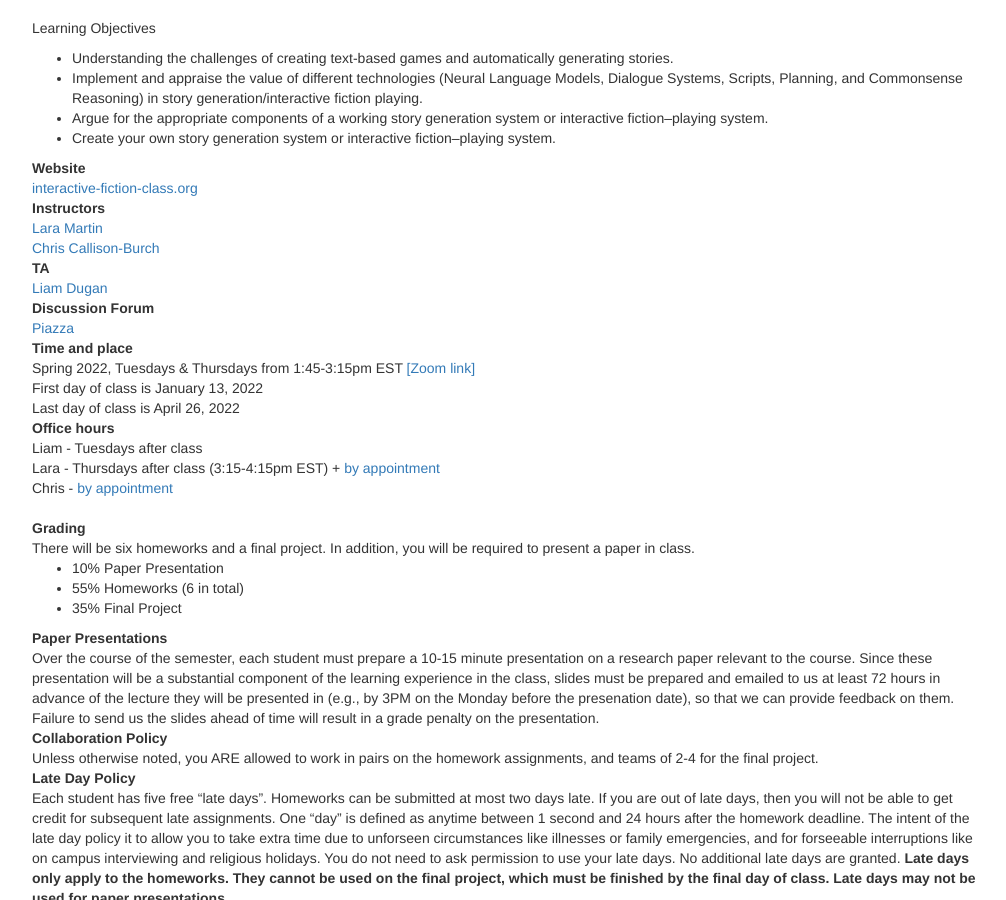
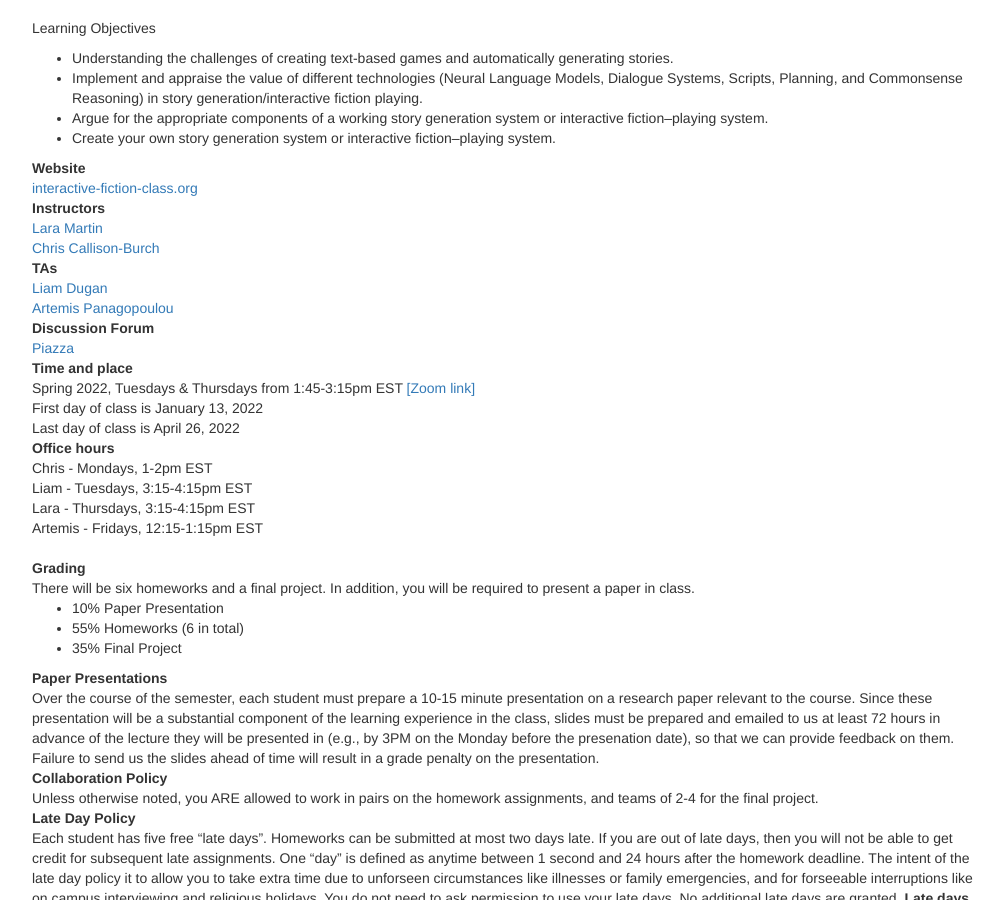
Before and after one commit to interactive-fiction-class/interactive-fiction-class.github.io, a Jekyll site: the page built from index.md, in a window 1280 px wide and 900 px high, scrolled down 517 px. Shown: the whole window, without its empty margins (233-1239 px from the left). Built offline with Jekyll 4.4.1, drawn with Linux system fonts in a browser that asks for light colours; nearby versions of some CDN libraries; a script that is not in the unit is left out.

Commit message:
Adding Artemis, updating office hours

```diff
--- a/index.md
+++ b/index.md
@@ -103,8 +103,9 @@ Instructors
 : [Lara Martin](https://laramartin.net)
 : [Chris Callison-Burch](https://www.cis.upenn.edu/~ccb/)
 
-TA
+TAs
 : [Liam Dugan](http://liamdugan.com)
+: [Artemis Panagopoulou](https://artemisp.github.io/)
 
 Discussion Forum
 : [Piazza](https://piazza.com/upenn/spring2022/cis700001)
@@ -115,9 +116,11 @@ Time and place
 : Last day of class is April 26, 2022
 
 Office hours
-: Liam - Tuesdays after class
-: Lara - Thursdays after class (3:15-4:15pm EST) + [by appointment](https://calendly.com/laramar/schedule)
-: Chris - [by appointment](https://ccb.youcanbook.me)
+: Chris - Mondays, 1-2pm EST
+: Liam - Tuesdays, 3:15-4:15pm EST
+: Lara - Thursdays, 3:15-4:15pm EST
+: Artemis - Fridays, 12:15-1:15pm EST
+
 
 <!--
 Textbooks
```
